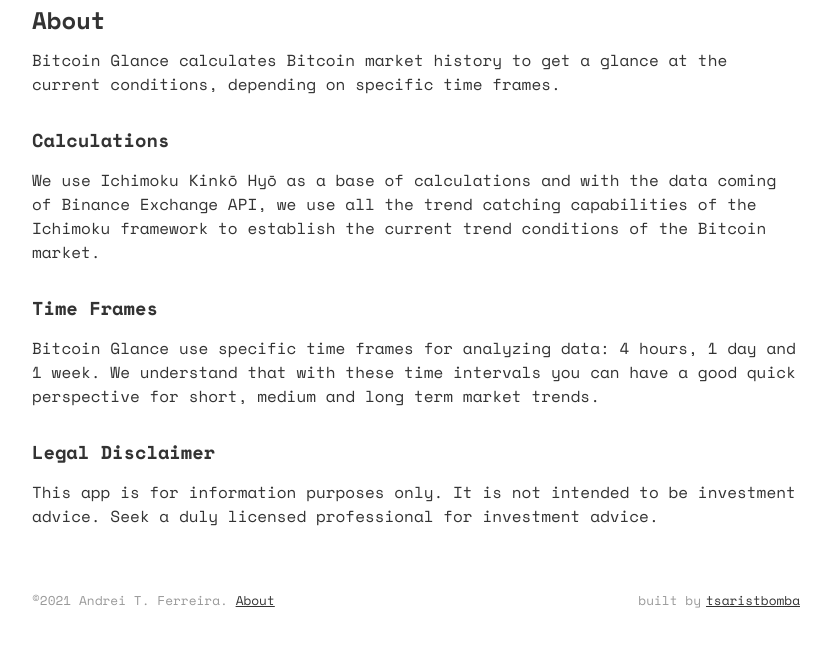
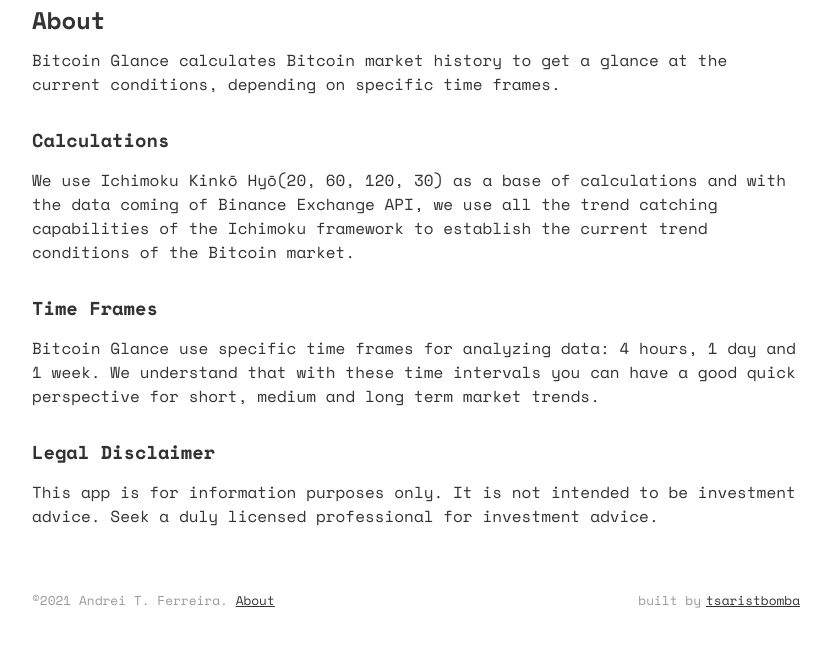
Before and after one commit to vorsakha/bitcoin-glance, a website: page about.html in a window 1280 px wide. Shown: the part 98-744 px from the top of the page, without its empty margins (224-1055 px from the left). Drawn offline with nearby package versions, Linux system fonts and the light colour scheme; files that its build step writes are made by us from their sources.

Commit message:
about - calculations tweak

```diff
--- a/about.html
+++ b/about.html
@@ -30,10 +30,10 @@
         </p>
         <h3>Calculations</h3>
         <p>
-          We use Ichimoku Kinkō Hyō as a base of calculations and with the data
-          coming of Binance Exchange API, we use all the trend catching
-          capabilities of the Ichimoku framework to establish the current trend
-          conditions of the Bitcoin market.
+          We use Ichimoku Kinkō Hyō(20, 60, 120, 30) as a base of calculations
+          and with the data coming of Binance Exchange API, we use all the trend
+          catching capabilities of the Ichimoku framework to establish the
+          current trend conditions of the Bitcoin market.
         </p>
         <h3>Time Frames</h3>
         <p>
```
